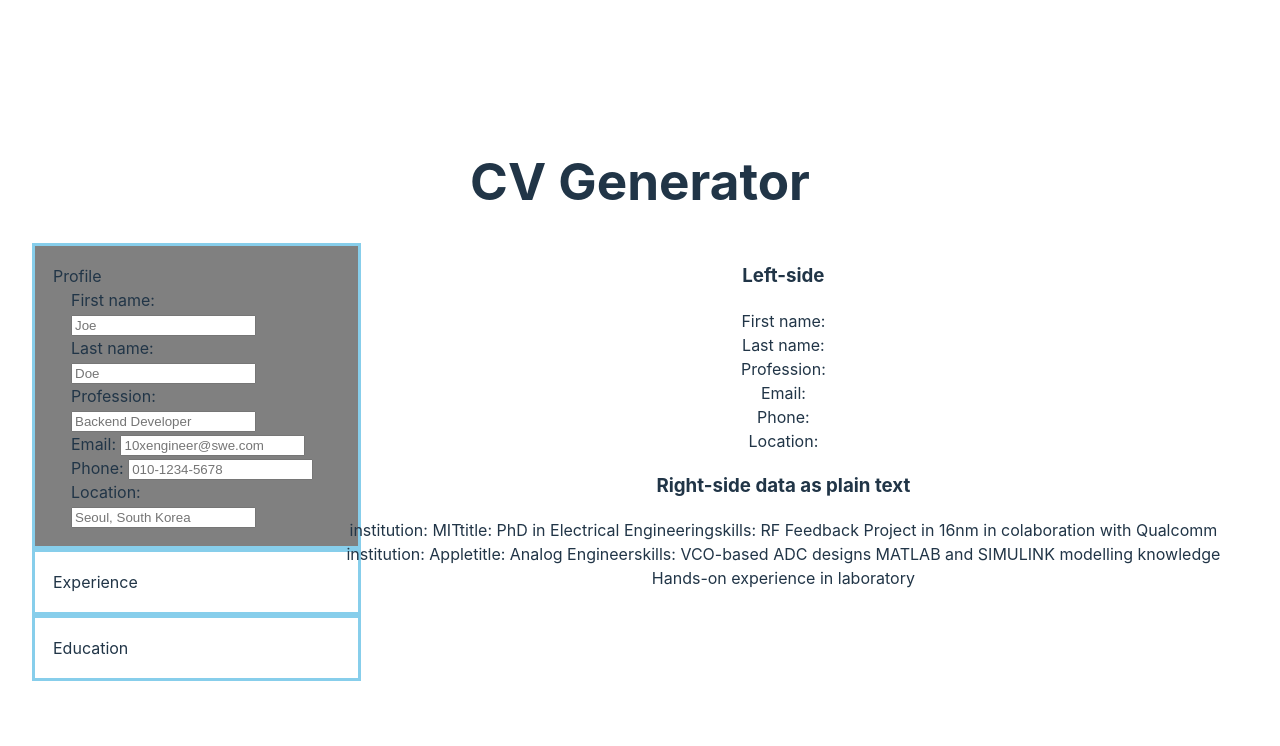
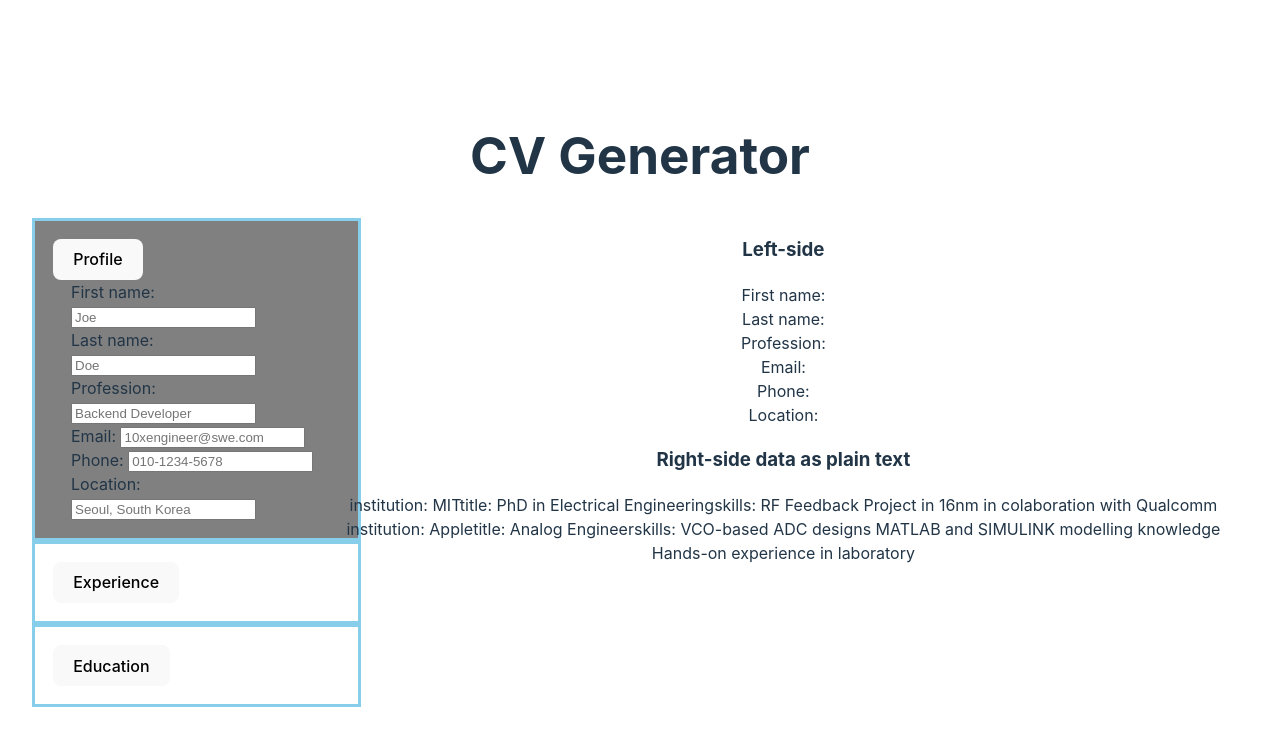
Before and after one commit to CTSDM/odin-cv-application, a React (Vite) app: page / in a window 1280 px wide. Shown: the top 746 px of the page. Built offline with nearby package versions, Linux system fonts and the light colour scheme.

Commit message:
Change div by buttons to ease access to accordions with tabs and vimium

```diff
--- a/src/components/Accordion.jsx
+++ b/src/components/Accordion.jsx
@@ -15,9 +15,9 @@ export default function Accordion({ children, title, status, onClick }) {
     } else component = children;
     return (
         <div className={classes}>
-            <div className="information" onClick={onClick}>
+            <button type="button" className="information" onClick={onClick}>
                 {title}
-            </div>
+            </button>
             <div
                 className="panel"
                 style={{ display: status ? "block" : "none" }}
```
